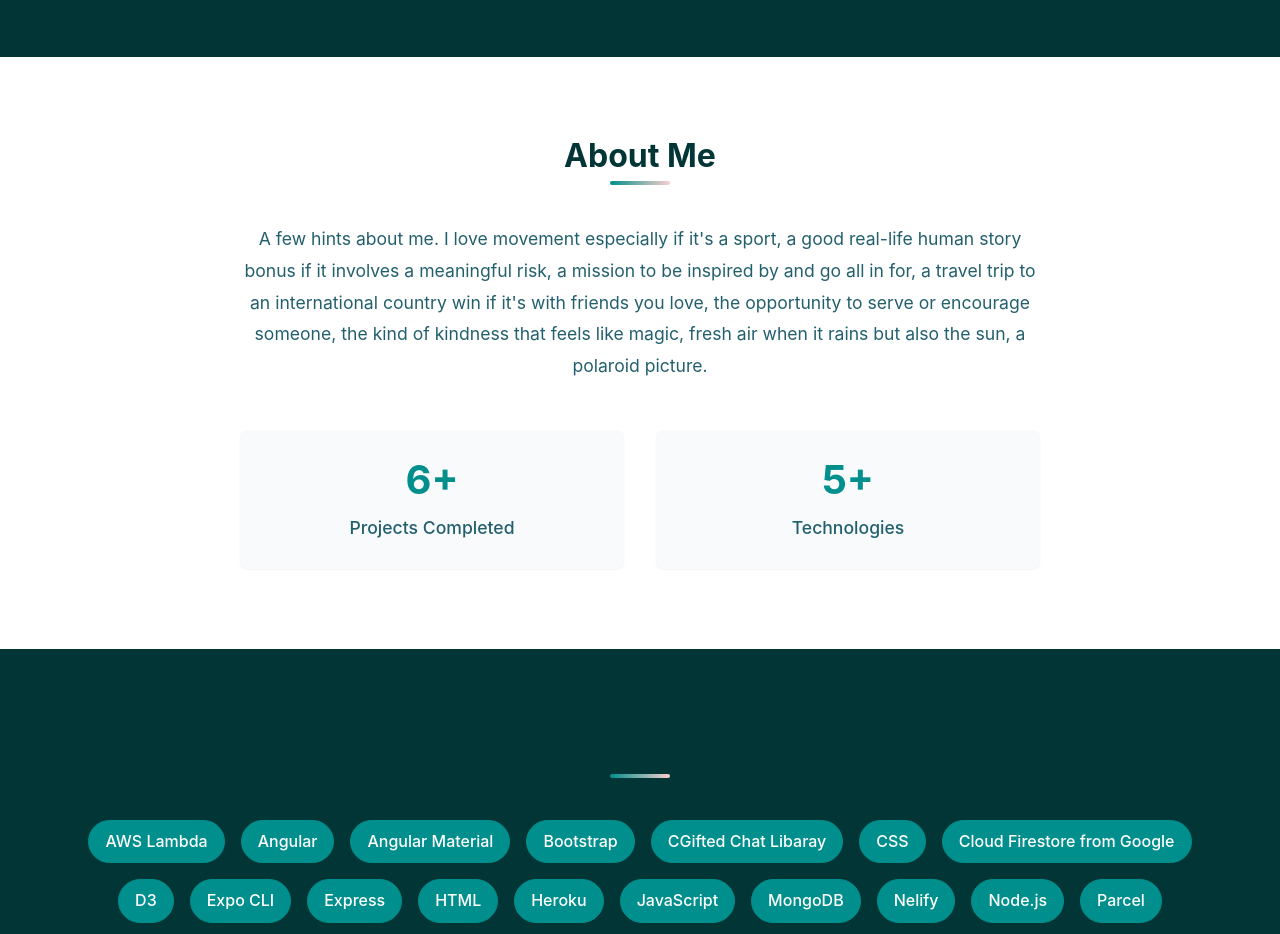
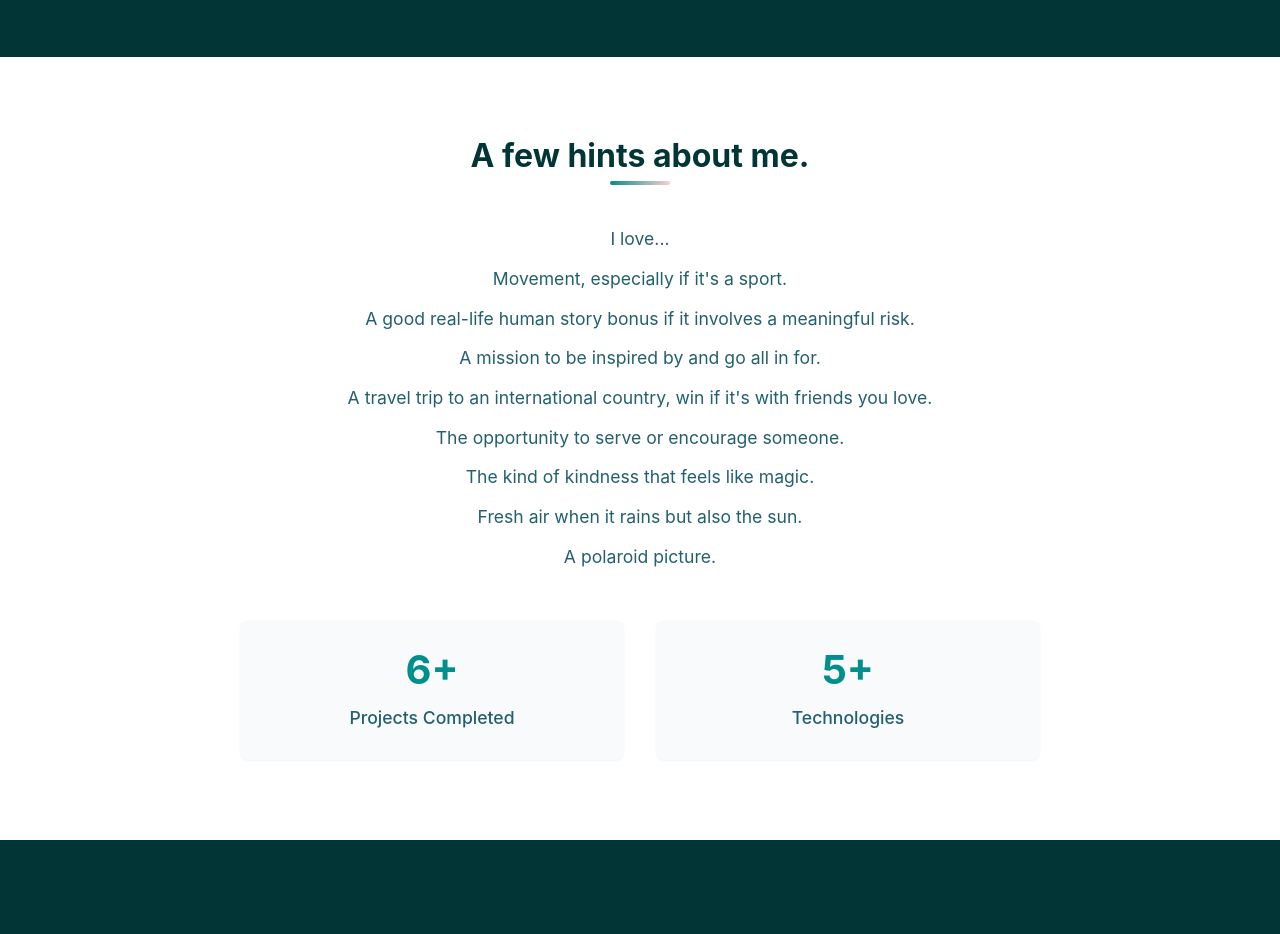
Before and after one commit to Bre-Wonder/my-portfolio, a React (Create React App) app: page / in a window 1280 px wide. Shown: the part 840-1774 px from the top of the page. Built offline with nearby package versions, Linux system fonts and the light colour scheme; a web font is replaced by a local one.

Commit message:
broke up text with paragraph tags

```diff
--- a/src/components/Home.js
+++ b/src/components/Home.js
@@ -60,12 +60,36 @@ const Home = () => {
       <section className="about">
         <div className="container">
           <div className="about-card">
-            <h2 className="section-title">About Me</h2>
+            <h2 className="section-title">A few hints about me.</h2>
             <div className="about-content">
               <div className="about-text">
-                <p>
-                A few hints about me. I love movement especially if it's a sport, a good real-life human story bonus if it involves a meaningful risk, a mission to be inspired by and go all in for, a travel trip to an international country win if it's with friends you love, the opportunity to serve or encourage someone, the kind of kindness that feels like magic, fresh air when it rains but also the sun, a polaroid picture.
-                </p>
+                  <p>
+                  I love...
+                  </p>
+                  <p>
+                  Movement, especially if it's a sport.
+                  </p>
+                  <p>
+                  A good real-life human story bonus if it involves a meaningful risk.
+                  </p>
+                  <p>
+                  A mission to be inspired by and go all in for.
+                  </p>
+                  <p>
+                  A travel trip to an international country, win if it's with friends you love.
+                  </p>
+                  <p>
+                  The opportunity to serve or encourage someone.
+                  </p>
+                  <p>
+                  The kind of kindness that feels like magic.
+                  </p>
+                  <p>
+                  Fresh air when it rains but also the sun.
+                  </p>
+                  <p>
+                  A polaroid picture.
+                  </p>
                 <div className="about-stats">
                   <div className="stat">
                     <h3>6+</h3>
```
